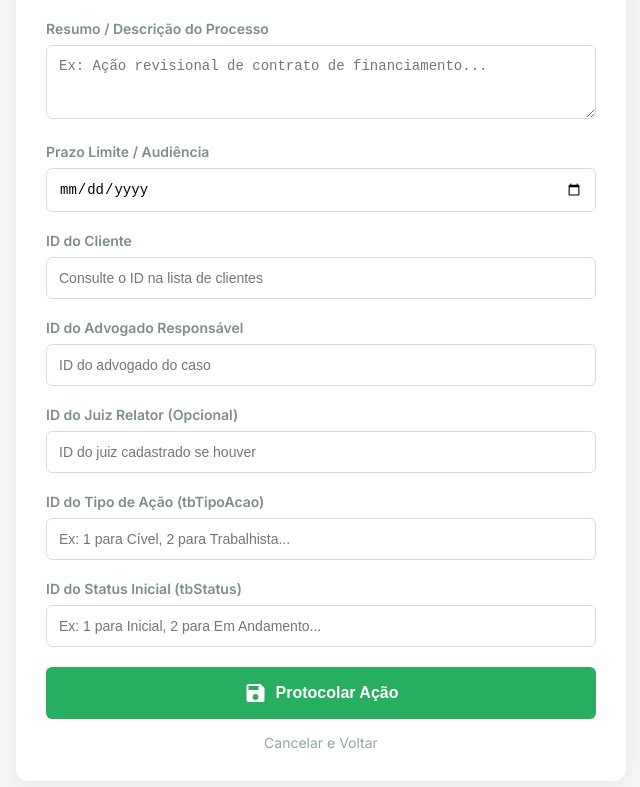
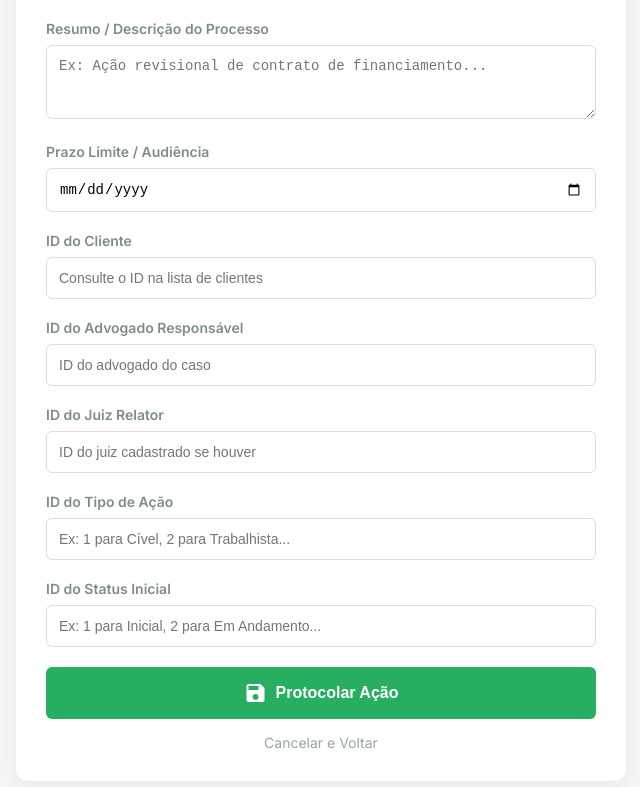
Before and after one commit to kauanximenesm/Controle-de-A-es-Jurid-cas, a website: page cadastrar-processo.html in a window 1280 px wide. Shown: the part 121-908 px from the top of the page, without its empty margins (319-959 px from the left). Drawn offline with Linux system fonts and the light colour scheme.

Commit message:
crud 1.1.1

```diff
--- a/cadastrar-processo.html
+++ b/cadastrar-processo.html
@@ -98,17 +98,17 @@
         </div>
 
         <div class="form-group">
-            <label>ID do Juiz Relator (Opcional)</label>
+            <label>ID do Juiz Relator</label>
             <input type="number" id="juiz_id" placeholder="ID do juiz cadastrado se houver">
         </div>
 
         <div class="form-group">
-            <label>ID do Tipo de Ação (tbTipoAcao)</label>
+            <label>ID do Tipo de Ação</label>
             <input type="number" id="tipo_acao_id" required placeholder="Ex: 1 para Cível, 2 para Trabalhista...">
         </div>
 
         <div class="form-group">
-            <label>ID do Status Inicial (tbStatus)</label>
+            <label>ID do Status Inicial</label>
             <input type="number" id="status_id" required placeholder="Ex: 1 para Inicial, 2 para Em Andamento...">
         </div>
 
```
Also changed, not shown: PaginaCentral.html (+8 -4 lines).
